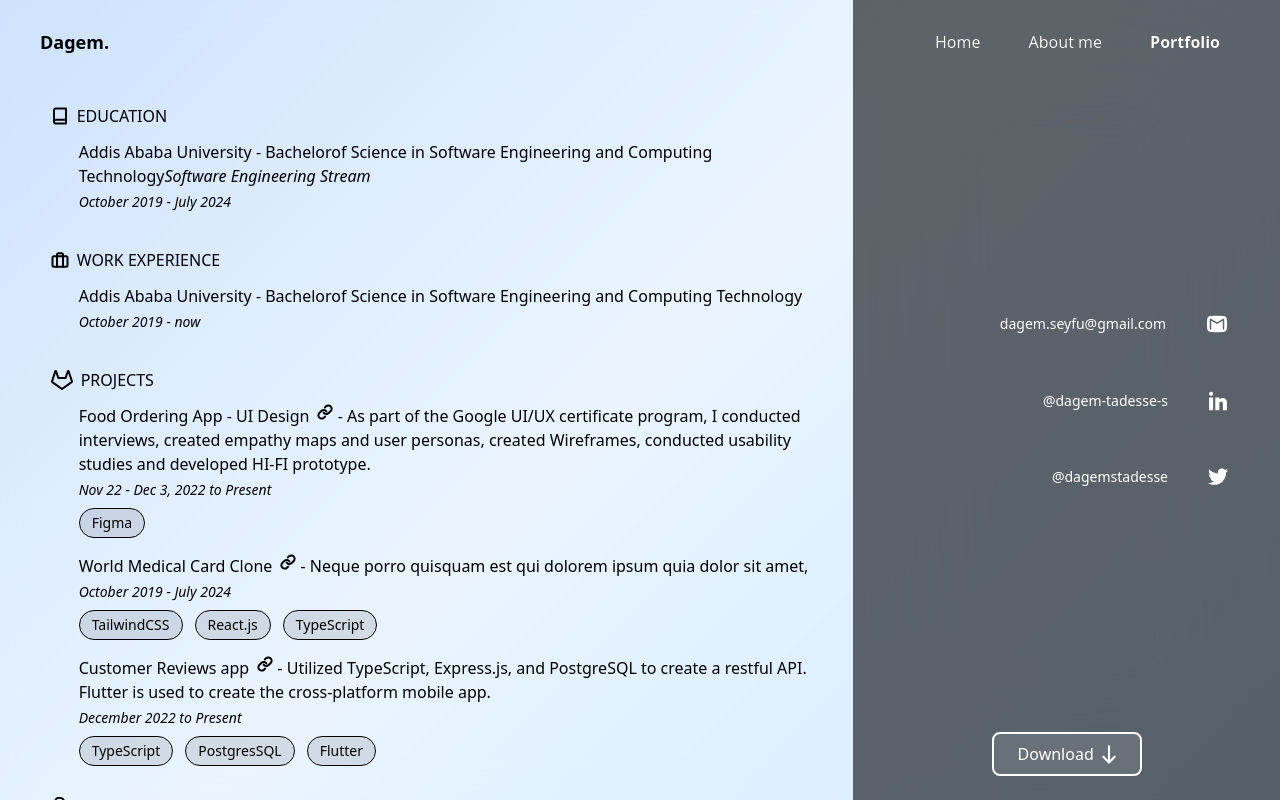
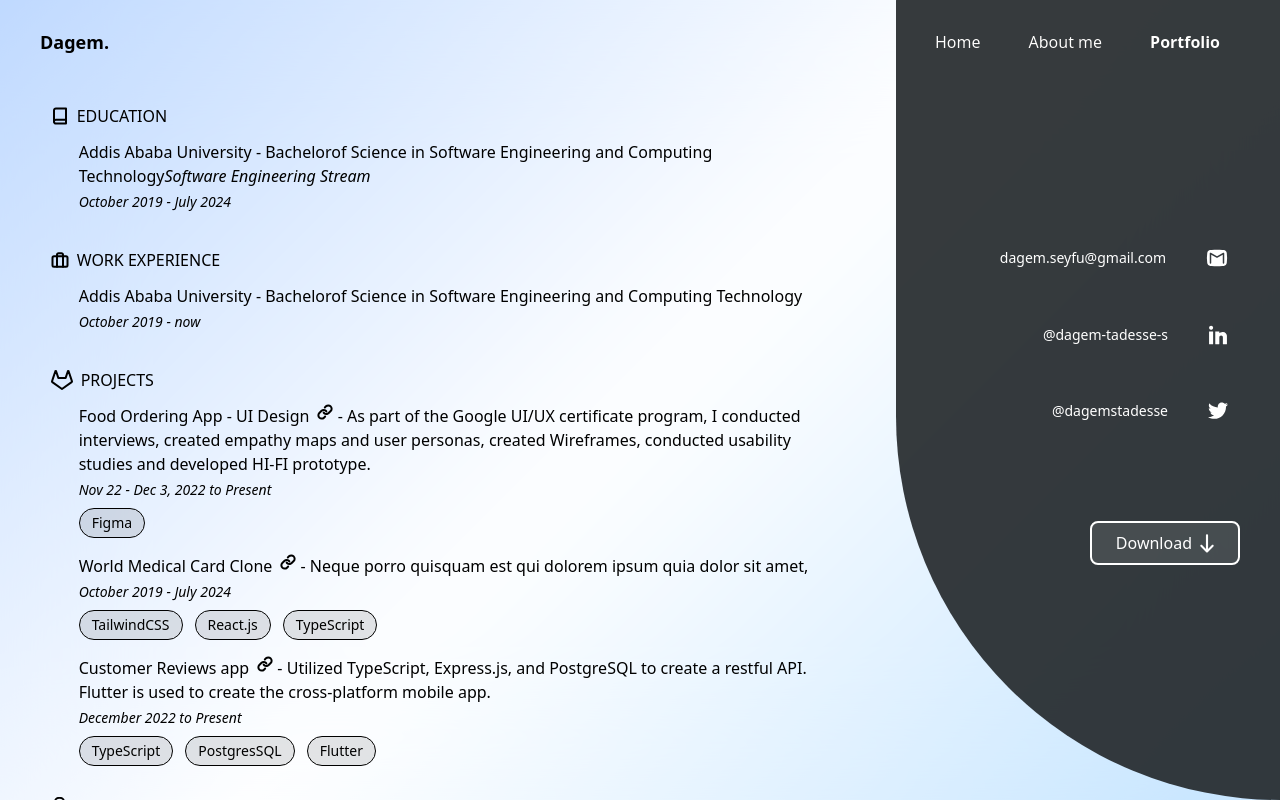
Before and after one commit to dagemtadesse/portfolio, a Next.js app: page /portfolio in a window 1280 px wide. Built offline with nearby package versions, Linux system fonts and the light colour scheme.

Commit message:
style: border radius + donwload bttn

```diff
--- a/components/header/SideBar.tsx
+++ b/components/header/SideBar.tsx
@@ -9,7 +9,7 @@ const SideBar = ({ animationRef }: { animationRef: any }) => {
 
   return (
     <animated.div
-      className=" bg-darkBlue h-screen absolute right-0 opacity-70 backdrop-blur-3xl top-0 z-20 w-[33.333%] hidden md:block"
+      className=" bg-darkBlue h-screen absolute right-0 opacity-90 top-0 z-20 rounded-tl-lg rounded-bl-full w-[30%] hidden md:block"
       style={slideLeft}
     ></animated.div>
   )
--- a/components/portfolio/DownloadButton.tsx
+++ b/components/portfolio/DownloadButton.tsx
@@ -9,7 +9,7 @@ const DownloadButton = ({ animationRef }: { animationRef: any }) => {
   })
   return (
     <animated.button
-      className="text-balck border-2 border-black md:border-white bg-white/10 rounded-lg px-6 py-2 flex items-center md:text-white"
+      className="text-balck border-2 border-black md:border-white bg-white/10 rounded-lg px-6 py-2 flex justify-center self-end mt-14 items-center md:text-white"
       style={animation}
     >
       <span>Download</span>
--- a/components/portfolio/Socials.tsx
+++ b/components/portfolio/Socials.tsx
@@ -4,6 +4,7 @@ import { Pages } from '../../pages/_app'
 import EmailIcon from '../icons/EmailIcon'
 import LinkedInIcon from '../icons/LinkedIn'
 import TwitterIcon from '../icons/TwitterIcon'
+import DownloadButton from './DownloadButton'
 
 export const SOCIALS = [
   {
@@ -26,9 +27,11 @@ export const SOCIALS = [
 const Socials = ({
   contrast,
   animationRef,
+  showDownload,
 }: {
   contrast: Pages
   animationRef: any
+  showDownload: boolean;
 }) => {
   const trail = useTrail(SOCIALS.length, {
     config: { mass: 5, tension: 2000, friction: 200 },
@@ -46,6 +49,7 @@ const Socials = ({
           </animated.div>
         )
       })}
+     {showDownload && <DownloadButton animationRef={animationRef} />}
     </div>
   )
 }
--- a/components/skill/Skills.tsx
+++ b/components/skill/Skills.tsx
@@ -7,6 +7,9 @@ const SKILLS = [
   { title: 'React.js', icon: <ReactIcon /> },
   { title: 'Node.js', icon: <NodeIcon /> },
   { title: 'UI / UX', icon: <FigmaIcon /> },
+  { title: 'TypeScript', icon: <FigmaIcon /> },
+  { title: 'TailwindCSS', icon: <FigmaIcon /> },
+  { title: 'Next.js', icon: <FigmaIcon /> },
 ]
 
 const Skills = () => {
--- a/pages/_app.tsx
+++ b/pages/_app.tsx
@@ -39,7 +39,7 @@ export default function App({ Component, pageProps }: AppProps) {
       >
         {/* background-image: linear-gradient(120deg, #e0c3fc 0%, #8ec5fc 100%);*/}
         <div className="overflow-hidden w-screen h-screen relative z-10 bg-gradient">
-          <div className="w-full h-full backdrop-blur-lg bg-white/70"></div>
+          <div className="w-full h-full backdrop-blur-3xl bg-white/60"></div>
         </div>
 
         {/* body */}
@@ -67,7 +67,7 @@ export default function App({ Component, pageProps }: AppProps) {
           />
 
           {/* socials  */}
-          <Socials contrast={currentPage} animationRef={socialsAnimRef} />
+          <Socials contrast={currentPage} animationRef={socialsAnimRef} showDownload={currentPage == 'Portfolio'}/>
         </div>
         {/* skill */}
         {currentPage !== 'Portfolio' && (
--- a/pages/index.tsx
+++ b/pages/index.tsx
@@ -43,7 +43,7 @@ export default function Home({
           <div className="max-w-[460px] mt-6 md:mt-0">
             <p className="font-normal text-2xl leading-6 tracking-wider">Hi there,</p>
             <p className="font-bold uppercase text-3xl mt-2 tracking-widest">I'm dagem tadesse</p>
-            <p className="text-lg font-light md:mt-3 mt-2">
+            <p className="text-lg font-light md:mt-3 mt-1">
               Passionate frontend engineer and a student. Responsive design + React + TailwindCSS expert
             </p>
           </div>
--- a/pages/portfolio.tsx
+++ b/pages/portfolio.tsx
@@ -43,8 +43,8 @@ const Portfolio = ({
         </div>
       </div>
 
-      <div className="md:w-[33.333%] flex  items-center md:items-end justify-center top-0 bottom-0 right-0 md:fixed md:py-6 px-4">
-        <DownloadButton animationRef={bttnAnimationRef} />
+      <div className="md:w-[33.333%] flex  items-center md:items-end justify-end top-0 bottom-0 right-0 md:fixed md:py-12 px-4">
+        {/* <DownloadButton animationRef={bttnAnimationRef} /> */}
       </div>
     </div>
   );
--- a/styles/global.css
+++ b/styles/global.css
@@ -589,8 +589,16 @@ video {
   margin-top: 0.5rem;
 }
 
+.mt-1 {
+  margin-top: 0.25rem;
+}
+
 .mt-5 {
   margin-top: 1.25rem;
+}
+
+.mt-14 {
+  margin-top: 3.5rem;
 }
 
 .ml-2 {
@@ -603,10 +611,6 @@ video {
 
 .ml-\[28px\] {
   margin-left: 28px;
-}
-
-.mt-1 {
-  margin-top: 0.25rem;
 }
 
 .ml-3 {
@@ -657,14 +661,6 @@ video {
   height: 20px;
 }
 
-.h-\[40vh\] {
-  height: 40vh;
-}
-
-.h-\[60vh\] {
-  height: 60vh;
-}
-
 .w-screen {
   width: 100vw;
 }
@@ -673,12 +669,8 @@ video {
   width: 100%;
 }
 
-.w-\[33\.333\%\] {
-  width: 33.333%;
-}
-
-.w-\[33\.333vw\] {
-  width: 33.333vw;
+.w-\[30\%\] {
+  width: 30%;
 }
 
 .max-w-\[658px\] {
@@ -778,6 +770,10 @@ video {
   gap: 1.5rem;
 }
 
+.self-end {
+  align-self: flex-end;
+}
+
 .overflow-auto {
   overflow: auto;
 }
@@ -798,20 +794,12 @@ video {
   border-radius: 9999px;
 }
 
-.rounded-tl-full {
-  border-top-left-radius: 9999px;
+.rounded-tl-lg {
+  border-top-left-radius: 0.5rem;
 }
 
 .rounded-bl-full {
   border-bottom-left-radius: 9999px;
-}
-
-.rounded-tl-3xl {
-  border-top-left-radius: 1.5rem;
-}
-
-.rounded-bl-3xl {
-  border-bottom-left-radius: 1.5rem;
 }
 
 .border-2 {
@@ -850,50 +838,16 @@ video {
   background-color: rgb(255 255 255 / 0.1);
 }
 
-.bg-blue-500 {
-  --tw-bg-opacity: 1;
-  background-color: rgb(59 130 246 / var(--tw-bg-opacity));
-}
-
 .bg-black\/10 {
   background-color: rgb(0 0 0 / 0.1);
 }
 
-.bg-red-600 {
-  --tw-bg-opacity: 1;
-  background-color: rgb(220 38 38 / var(--tw-bg-opacity));
-}
-
-.bg-opacity-40 {
-  --tw-bg-opacity: 0.4;
-}
-
-.bg-opacity-70 {
-  --tw-bg-opacity: 0.7;
+.bg-white\/60 {
+  background-color: rgb(255 255 255 / 0.6);
 }
 
 .bg-gradient {
-  background-image: linear-gradient(-225deg, #5D9FFF 0%, #B8DCFF 48%, #6BBBFF 100%);
-}
-
-.bg-blob {
-  background-image: url(/blob.svg);
-}
-
-.bg-cover {
-  background-size: cover;
-}
-
-.bg-right {
-  background-position: right;
-}
-
-.bg-left {
-  background-position: left;
-}
-
-.bg-no-repeat {
-  background-repeat: no-repeat;
+  background-image: linear-gradient(-225deg, #5D9FFF 0%, #fff 50%, #6BBBFF 100%);
 }
 
 .p-2 {
@@ -1061,20 +1015,14 @@ video {
   color: rgb(33 37 41 / var(--tw-text-opacity));
 }
 
-.opacity-70 {
-  opacity: 0.7;
+.opacity-90 {
+  opacity: 0.9;
 }
 
 .shadow-xl {
   --tw-shadow: 0 20px 25px -5px rgb(0 0 0 / 0.1), 0 8px 10px -6px rgb(0 0 0 / 0.1);
   --tw-shadow-colored: 0 20px 25px -5px var(--tw-shadow-color), 0 8px 10px -6px var(--tw-shadow-color);
   box-shadow: var(--tw-ring-offset-shadow, 0 0 #0000), var(--tw-ring-shadow, 0 0 #0000), var(--tw-shadow);
-}
-
-.backdrop-blur-lg {
-  --tw-backdrop-blur: blur(16px);
-  -webkit-backdrop-filter: var(--tw-backdrop-blur) var(--tw-backdrop-brightness) var(--tw-backdrop-contrast) var(--tw-backdrop-grayscale) var(--tw-backdrop-hue-rotate) var(--tw-backdrop-invert) var(--tw-backdrop-opacity) var(--tw-backdrop-saturate) var(--tw-backdrop-sepia);
-          backdrop-filter: var(--tw-backdrop-blur) var(--tw-backdrop-brightness) var(--tw-backdrop-contrast) var(--tw-backdrop-grayscale) var(--tw-backdrop-hue-rotate) var(--tw-backdrop-invert) var(--tw-backdrop-opacity) var(--tw-backdrop-saturate) var(--tw-backdrop-sepia);
 }
 
 .backdrop-blur-3xl {
@@ -1211,9 +1159,9 @@ video {
     padding-right: 2.5rem;
   }
 
-  .md\:py-6 {
-    padding-top: 1.5rem;
-    padding-bottom: 1.5rem;
+  .md\:py-12 {
+    padding-top: 3rem;
+    padding-bottom: 3rem;
   }
 
   .md\:py-2 {
--- a/tailwind.config.js
+++ b/tailwind.config.js
@@ -12,7 +12,7 @@ module.exports = {
       },
       backgroundImage: {
         blur: 'url(/background.svg)',
-        gradient: 'linear-gradient(-225deg, #5D9FFF 0%, #B8DCFF 48%, #6BBBFF 100%)',
+        gradient: 'linear-gradient(-225deg, #5D9FFF 0%, #fff 50%, #6BBBFF 100%)',
         blob: 'url(/blob.svg)'
       }
     },
```
